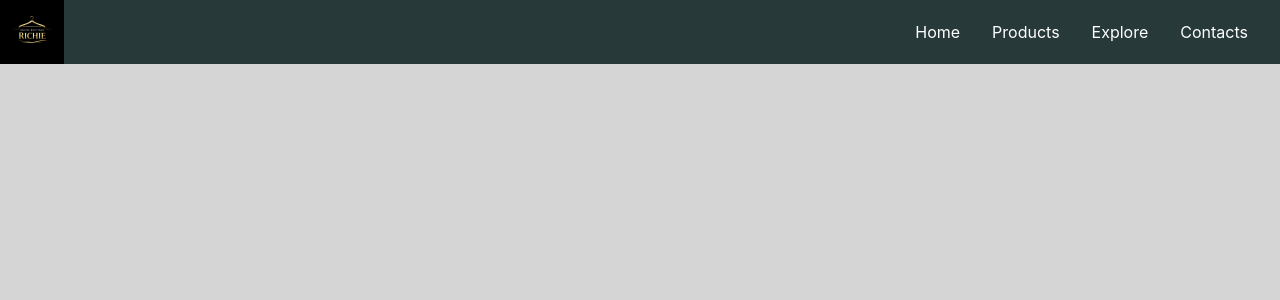
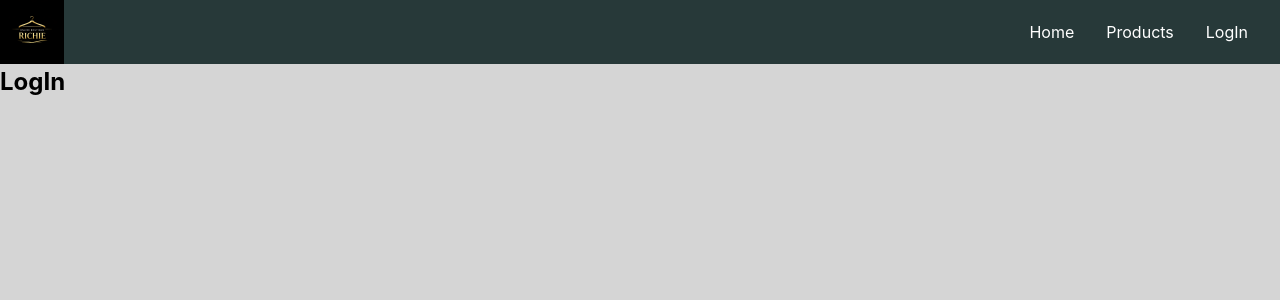
Before and after one commit to MihaelStefanov/clothes-online-store, a React (Vite) app: page /login in a window 1280 px wide. Shown: the top 300 px of the page. Built offline with nearby package versions, Linux system fonts and the light colour scheme.

Commit message:
Add LogIn page, route and header link
Introduce a new LogIn component (src/components/LogIn/LogIn.jsx) as a placeholder and wire it into the app: import and register the /login route in App.jsx and add a LogIn link in Header.jsx navigation. Prepares the app for implementing authentication UI.

```diff
--- a/src/App.jsx
+++ b/src/App.jsx
@@ -4,6 +4,7 @@ import Home from "./components/Home/Home";
 import Products from "./components/Products/Products";
 import Details from "./components/Details/Details";
 import './index.css';
+import LogIn from "./components/LogIn/LogIn";
 function App() {
 
   return (
@@ -13,6 +14,7 @@ function App() {
       <Route path="/" element={<Home />}/>
       <Route path="/products" element={<Products />}/>
       <Route path="/items/:itemId/details" element={<Details />}/>
+      <Route path="/login" element={<LogIn />}/>
     </Routes>
 
     </>
--- a/src/components/Header/Header.jsx
+++ b/src/components/Header/Header.jsx
@@ -13,8 +13,7 @@ export default function Header() {
 
                 <li><Link to="/">Home</Link></li>
                 <li><Link to="/products">Products</Link></li>
-                <li>Explore</li>
-                <li>Contacts</li>
+                <li><Link to="/login">LogIn</Link></li>
             </ul>
         </nav>
         </section>
--- /dev/null
+++ b/src/components/LogIn/LogIn.jsx
@@ -0,0 +1,8 @@
+export default function LogIn() {
+
+
+    return (
+        <h2>LogIn</h2>
+
+    )
+}
```
